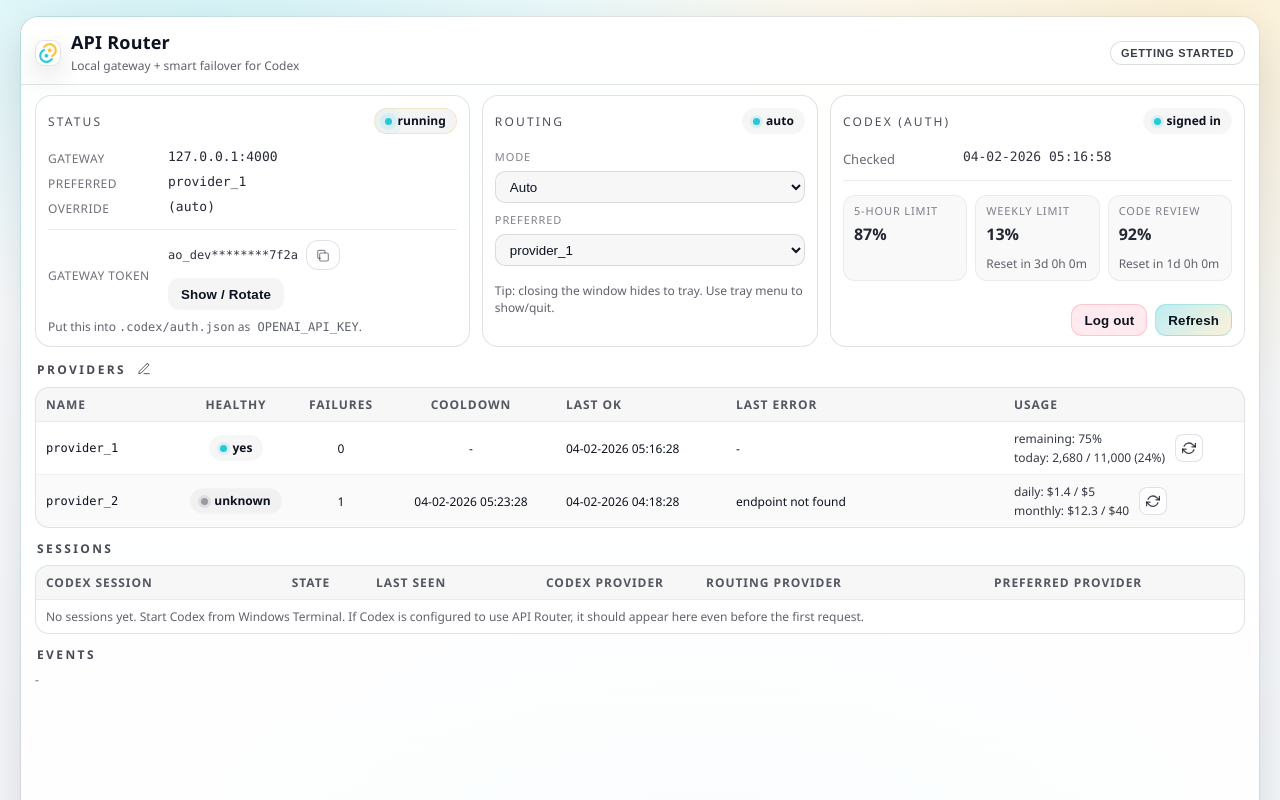
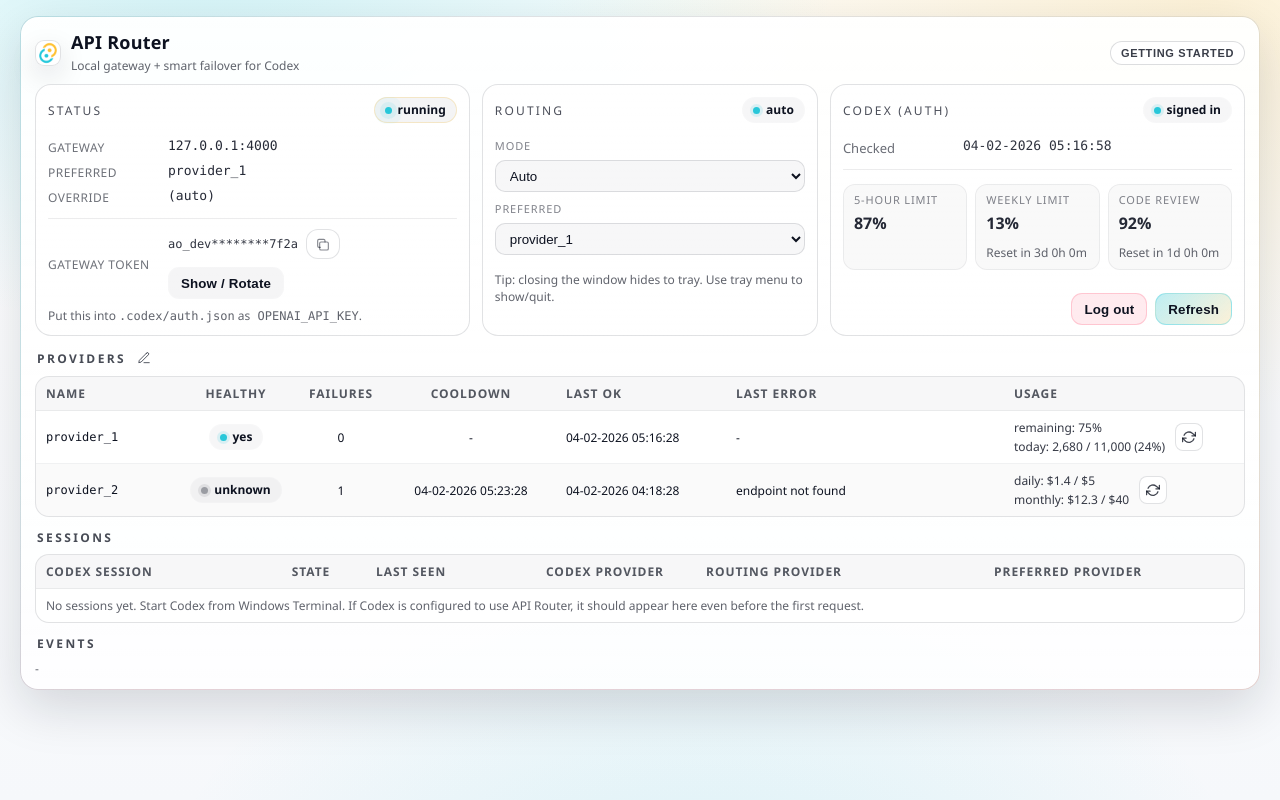
Before and after one commit to yiyousiow000814/API-Router, a React (Vite) app: page / in a window 1280 px wide. Built offline with nearby package versions, Linux system fonts and the light colour scheme.

Commit message:
Revert "fix: make header sticky"
This reverts commit da87e30565f4bcbf44083ff50e6a26c6da4f721f.

```diff
--- a/src/ui/App.css
+++ b/src/ui/App.css
@@ -20,7 +20,6 @@
 .aoShell {
   width: min(1240px, 100%);
   min-width: 1120px;
-  min-height: 820px;
   margin: 0 auto;
   padding: 14px 14px 12px;
   border: 1px solid var(--ao-line);
@@ -201,17 +200,6 @@
   flex-wrap: wrap;
   gap: 16px;
   margin-bottom: 10px;
-  /* Keep the brand header visible while scrolling inside .aoRoot. */
-  position: sticky;
-  top: 0;
-  z-index: 20;
-  /* Extend to the shell edges so the sticky background looks natural. */
-  margin: -14px -14px 10px;
-  padding: 14px 14px 10px;
-  border-bottom: 1px solid var(--ao-line);
-  border-top-left-radius: 18px;
-  border-top-right-radius: 18px;
-  background: linear-gradient(180deg, var(--ao-card2), var(--ao-card));
 }
 
 .aoBrandLeft {
```
